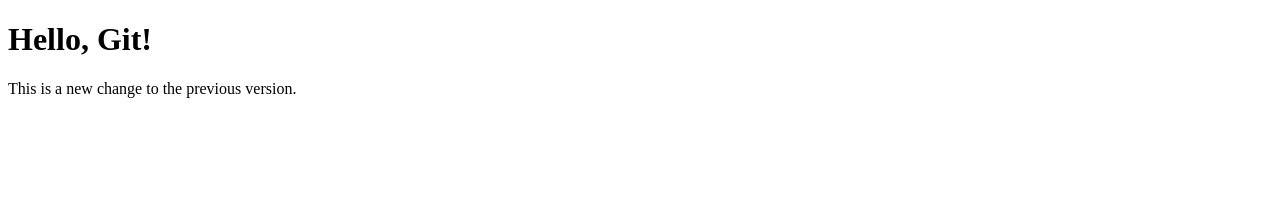
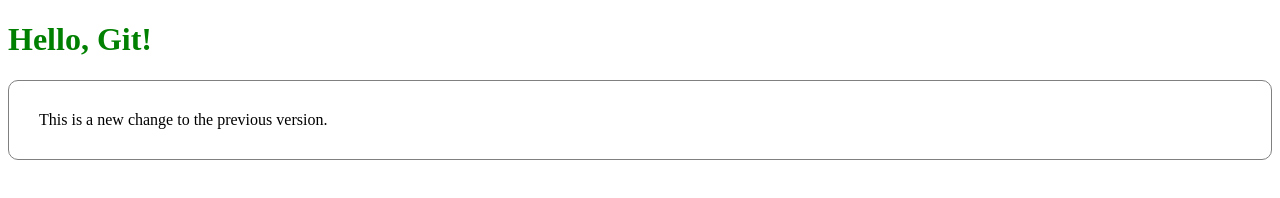
Before and after one commit to jms-1005/First-git, a plain HTML site: page index.html in a window 1280 px wide. Drawn offline with Linux system fonts and the light colour scheme.

Commit message:
1. Linked css to the html file 2. changed the styles of P tag

```diff
--- a/css/styles.css
+++ b/css/styles.css
@@ -4,6 +4,7 @@ h1{
 }
 
 p{
-    border: 1ps solid gray;
+    border: 1px solid gray;
     border-radius: 10px;
+    padding: 30px;
 }
--- a/index.html
+++ b/index.html
@@ -5,6 +5,7 @@
     <meta http-equiv="X-UA-Compatible" content="IE=edge">
     <meta name="viewport" content="width=device-width, initial-scale=1.0">
     <title>First Git Repo</title>
+    <link rel="stylesheet" href="./css/styles.css">
 </head>
 <body>
     <h1>Hello, Git!</h1>
```
